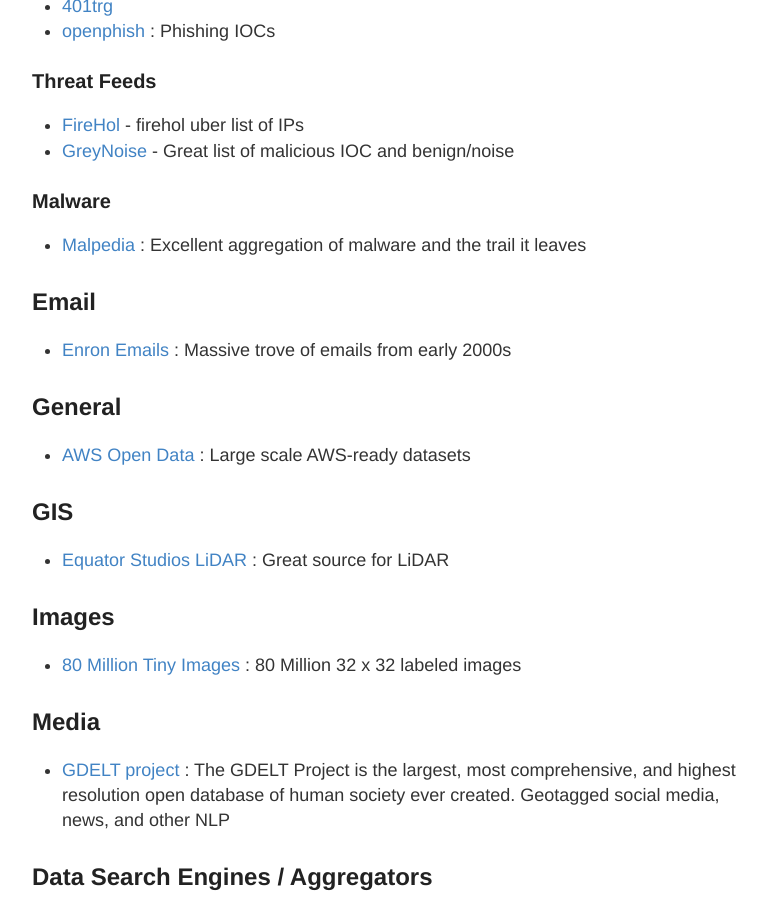
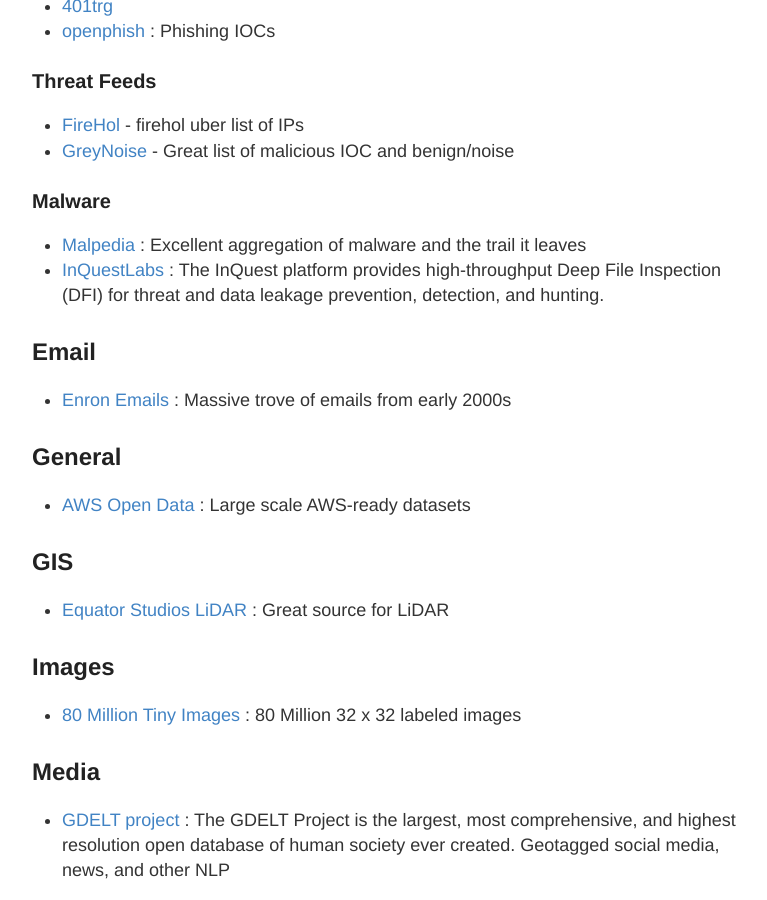
Before and after one commit to stevehenderson/stevehenderson.github.io, a Jekyll site: the page built from data.md, in a window 1280 px wide and 900 px high, scrolled down 2619 px. Shown: the whole window, without its empty margins (248-1015 px from the left). Built offline with Jekyll 4.4.1, drawn with Linux system fonts in a browser that asks for light colours.

Commit message:
Update data.md

```diff
--- a/data.md
+++ b/data.md
@@ -100,6 +100,7 @@
 ### Malware
 
    * [Malpedia](https://malpedia.caad.fkie.fraunhofer.de/) : Excellent aggregation of malware and the trail it leaves
+   * [InQuestLabs](https://labs.inquest.net/) : The InQuest platform provides high-throughput Deep File Inspection (DFI) for threat and data leakage prevention, detection, and hunting.
 
 ## Email
 
```
